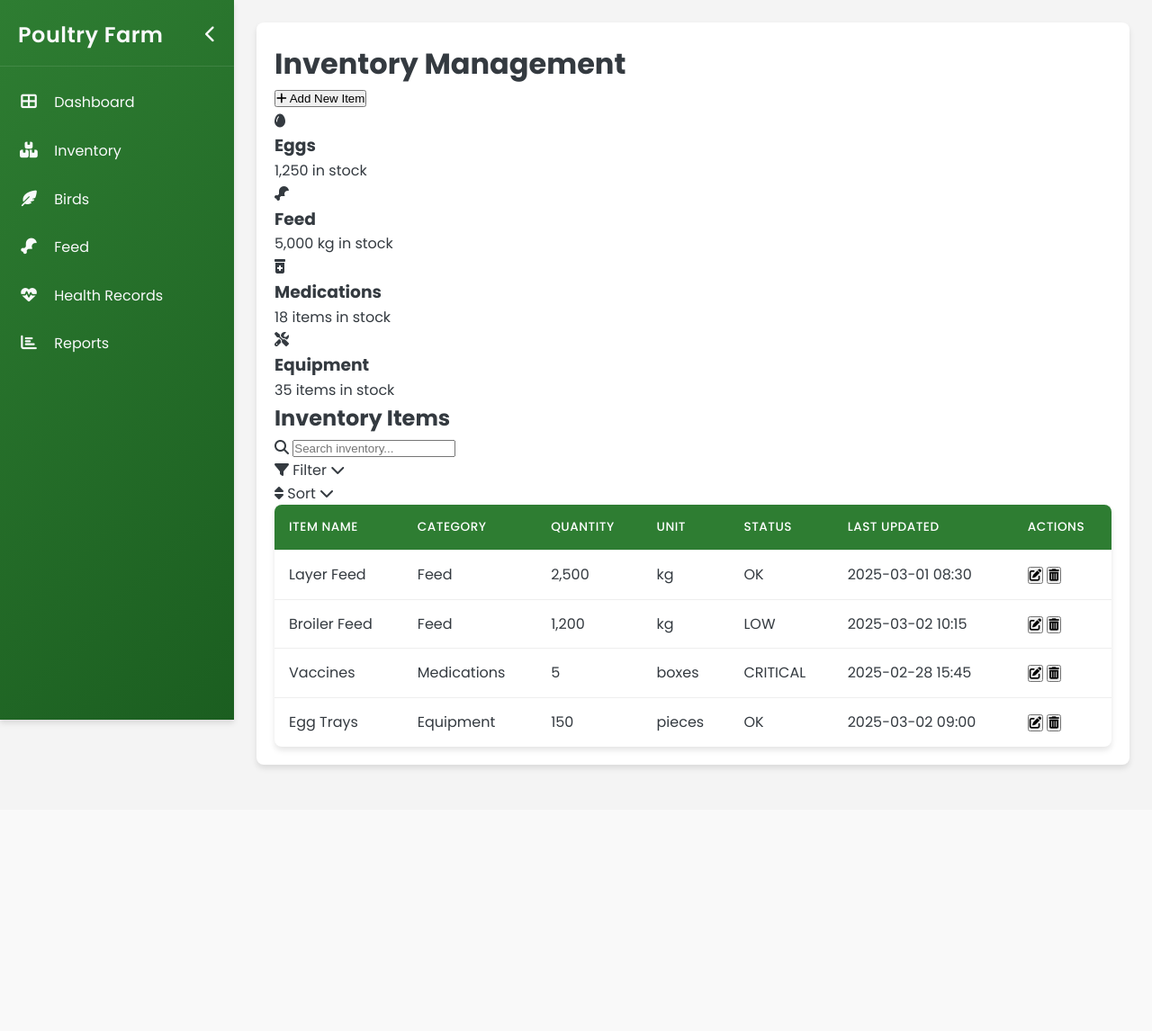
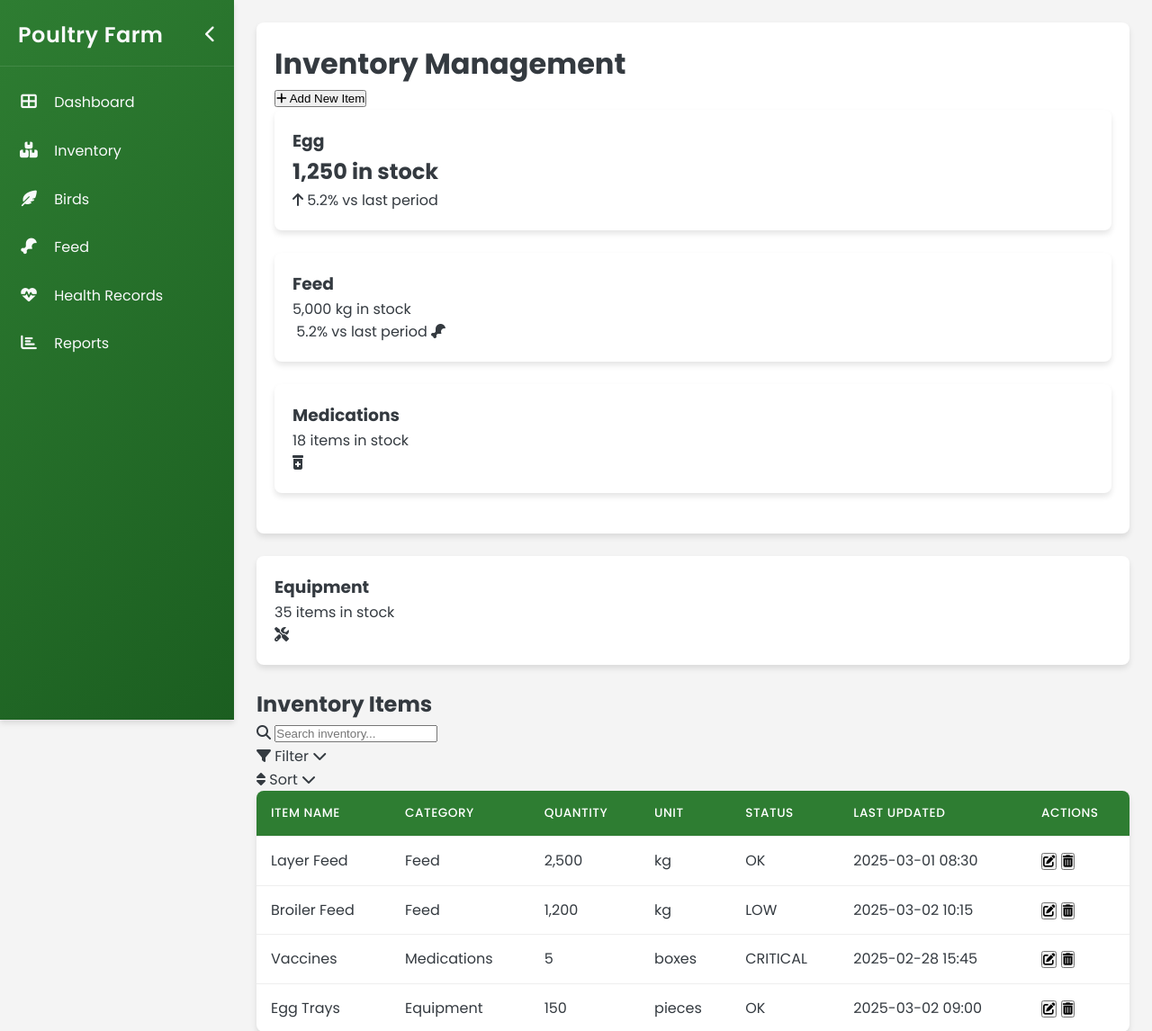
Before and after one commit to Essu-man/PF-management-system, a Django app: page /Inventory/ in a window 1280 px wide. Shown: the top 1146 px of the page at 90% size. Before the commit the page ends 856 px from the top, so only its background shows below. Run offline with Django 5.2, Linux system fonts and the light colour scheme.

Commit message:
inventory

```diff
--- a/poultryfarm/farm/templates/Inventory.html
+++ b/poultryfarm/farm/templates/Inventory.html
@@ -322,36 +322,62 @@
 
     <!-- Inventory Categories -->
     <div class="inventory-categories">
-        <div class="category-card">
-            <div class="category-icon">
-                <i class="fas fa-egg"></i>
+        <div class="card">
+            <div class="card-content">
+                <div class="card-info">
+                    <h3>Egg</h3>
+                    <h2>{{ egg_count|default:"1,250" }} in stock</h2>
+                    <p class="trend positive">
+                        <i class="fas fa-arrow-up"></i> {{ egg_growth|default:"5.2" }}% vs last period
+                    </p>
                 </div>
-            <h3>Eggs</h3>
-            <p>{{ egg_count|default:"1,250" }} in stock</p>
+            </div>
         </div>
 
-        <div class="category-card">
-            <div class="category-icon">
-                <i class="fas fa-drumstick-bite"></i>
-            </div>
+        <div class="inventory-categories">
+            <div class="card">
+                <div class="card-content">
+                    <div class="card-info">
                         <h3>Feed</h3>
                         <p>{{ feed_count|default:"5,000" }} kg in stock</p>
                     </div>
+                        <p class="trend positive">
+                            <i class="fas fa-"></i> {{ egg_growth|default:"5.2" }}% vs last period
+                            <i class="fas fa-drumstick-bite"></i>
+                        </p>
+                    </div>
+                </div>
+            </div>
+            </div>
 
-        <div class="category-card">
-            <div class="category-icon">
-                <i class="fas fa-prescription-bottle-alt"></i>
-            </div>
+
+                <div class="inventory-categories">
+                    <div class="card">
+                        <div class="card-content">
+                            <div class="card-info">
                                 <h3>Medications</h3>
                                 <p>{{ medication_count|default:"18" }} items in stock</p>
                             </div>
+                            </div>
+                                <p class="trend positive">
+                                    <i class="fas fa-prescription-bottle-alt"></i>
+                                </p>
+                            </div>
+                        </div>
+                    </div>
+                    </div>
 
-        <div class="category-card">
-            <div class="category-icon">
-                <i class="fas fa-tools"></i>
-            </div>
+                    <div class="inventory-categories">
+                        <div class="card">
+                            <div class="card-content">
+                                <div class="card-info">
                                     <h3>Equipment</h3>
                                     <p>{{ equipment_count|default:"35" }} items in stock</p>
+                                </div>
+                            </div>
+                            <p class = "trend positive">
+                                <i class="fas fa-tools"></i>
+                            </p>
                         </div>
                     </div>
 
```
Lines whose indentation alone changed are shown as unchanged.
